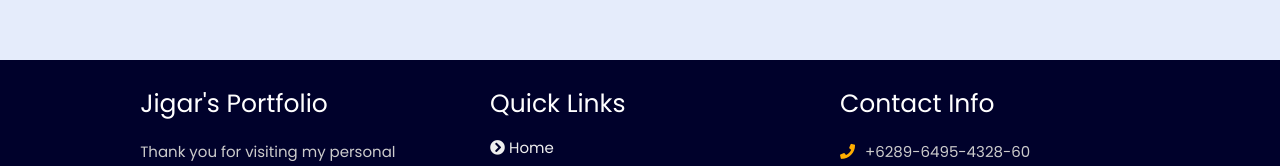
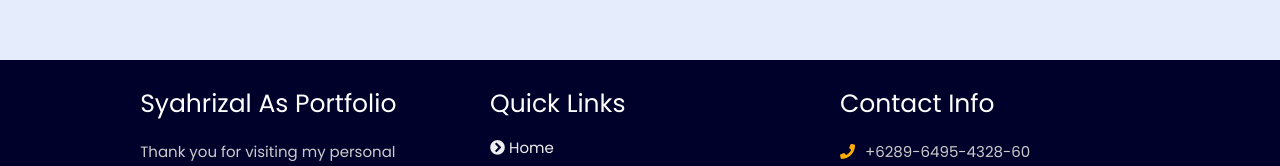
Before and after one commit to syahrizal-as/portofolio-web, a plain HTML site: page index.html in a window 1280 px wide. Shown: the part 5079-5245 px from the top of the page. Drawn offline with nearby package versions, Linux system fonts and the light colour scheme; animation ran at ten frames a second.

Commit message:
update name

```diff
--- a/index.html
+++ b/index.html
@@ -315,7 +315,7 @@
   <div class="box-container">
 
       <div class="box">
-          <h3>Jigar's Portfolio</h3>
+          <h3>Syahrizal As Portfolio</h3>
           <p>Thank you for visiting my personal portfolio website. Connect with me over socials. <br/> <br/> Keep Rising 🚀</p>
       </div>
 
```
